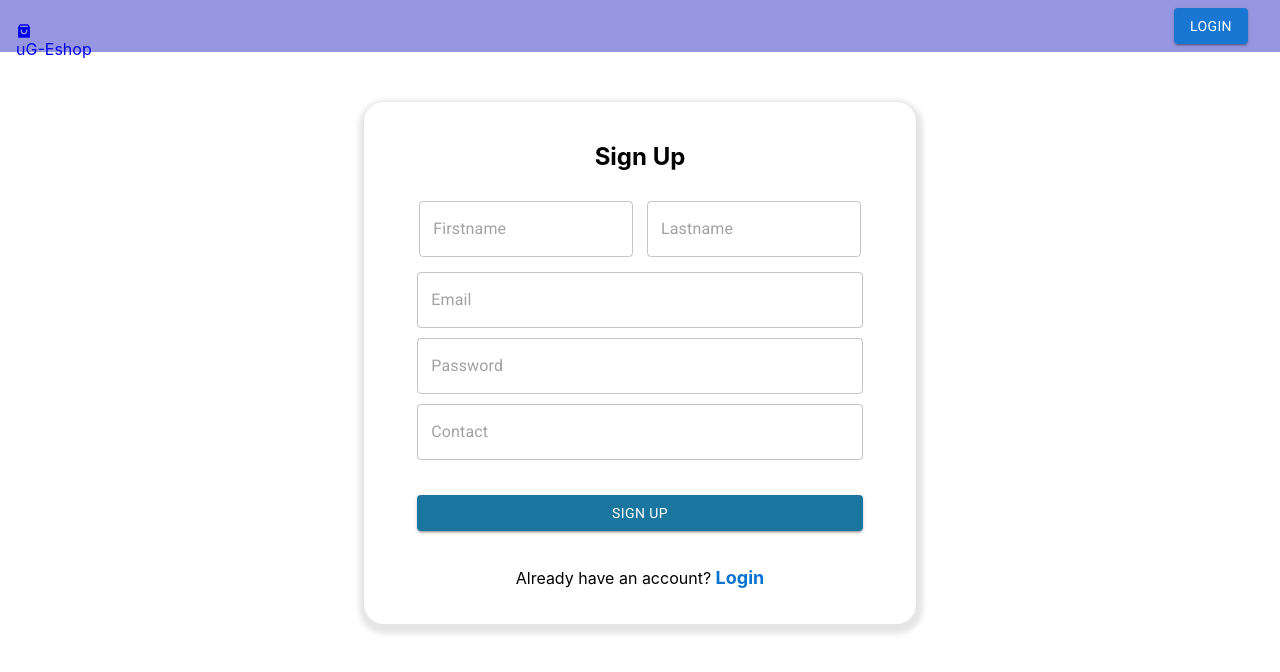
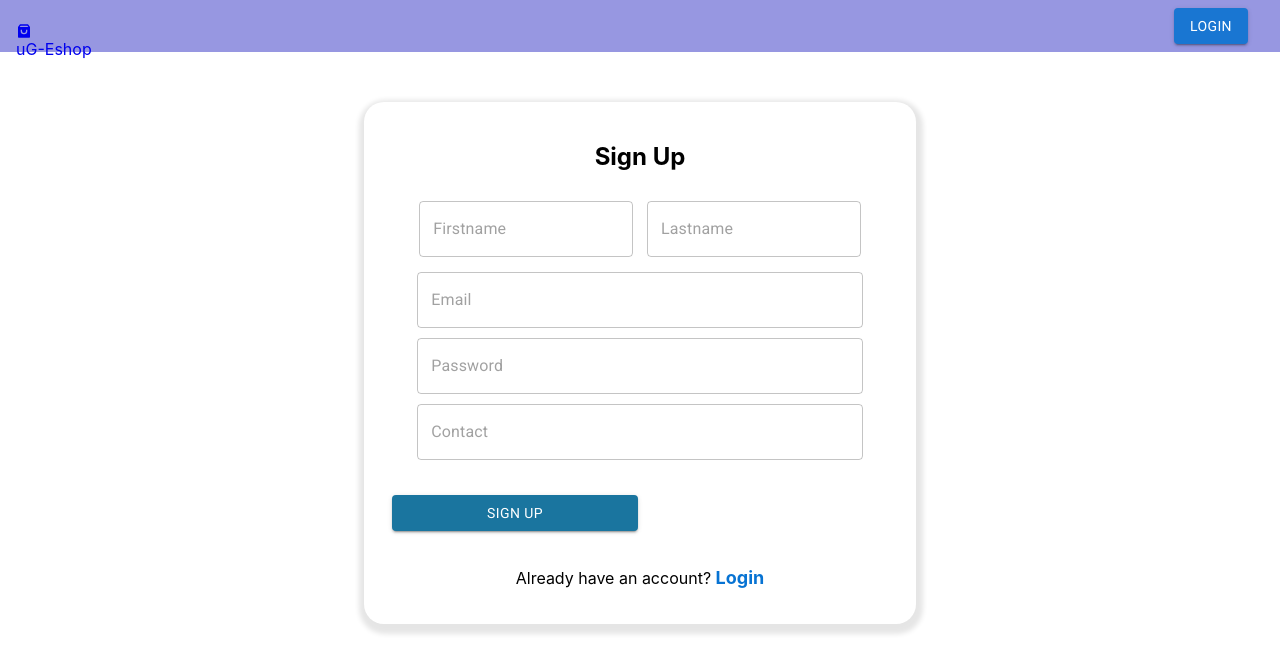
Before and after one commit to Anjali-Singh02/upgrad-eshop, a React (Create React App) app: page /signup in a window 1280 px wide. Shown: the top 672 px of the page. Built offline with nearby package versions, Linux system fonts and the light colour scheme; no server answers.

Commit message:
modified

```diff
--- a/src/pages/Products.css
+++ b/src/pages/Products.css
@@ -5,7 +5,7 @@
 	display: flex;
 }
 .filter-section {
-	max-width: 350px;
+	max-width: 250px;
 	width: 100%;
 }
 .sub-header-container {
@@ -18,42 +18,13 @@ a {
 	text-decoration: none;
 }
 
-.search-container {
-	position: relative;
-	display: flex;
-	flex-direction: column;
-	width: 40%;
-	align-items: end;
-	margin-right: 30px;
+.btn {
+	width: 280px;
+	margin-left: -9px;
 }
-
-.search-bar {
-	display: flex;
-	align-items: center;
+.btn Button {
+	width: 100%;
 }
-.search-icon {
-	position: relative;
-	right: -803%;
-	transform: translateY(-50%);
-	margin-right: 6px;
-	top: 20px;
-	color: #999;
-}
-
-.search-input {
-	box-shadow: 3px 2px 8px #888888;
-	border: none;
-	width: 35%;
-	position: absolute;
-	height: 20px;
-	border-radius: 10px;
-	padding: 8px;
-	border: 1px solid #ccc;
-
-	flex-grow: 1;
-	/* padding-right: 30px; Adjust this value to make room for the icon */
-}
-
 .search-bar .btn-container {
 	margin-left: 220px;
 }
```
